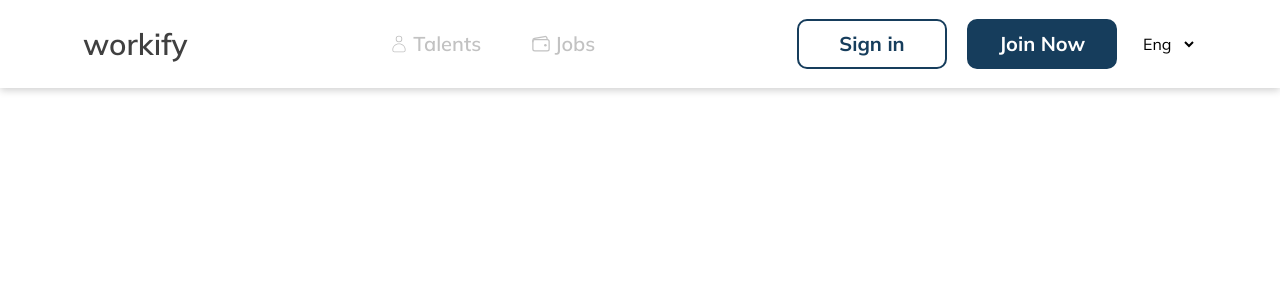
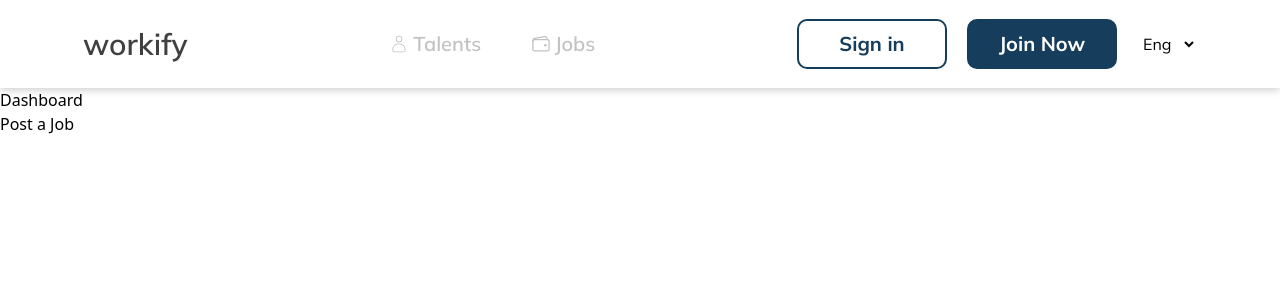
Before and after one commit to muhammadrizo-0100/Workify-project, a React app: page / in a window 1280 px wide. Shown: the top 300 px of the page. Built offline with nearby package versions, Linux system fonts and the light colour scheme; the HTML template or start-up script is replaced by a standard one.

Commit message:
dashboard

```diff
--- a/package.json
+++ b/package.json
@@ -11,10 +11,12 @@
   },
   "dependencies": {
     "@tailwindcss/vite": "^4.1.18",
+    "lucide-react": "^0.563.0",
     "react": "^19.2.0",
     "react-dom": "^19.2.0",
     "react-icons": "^5.5.0",
     "react-router-dom": "^7.12.0",
+    "tailwind": "^4.0.0",
     "tailwindcss": "^4.1.18"
   },
   "devDependencies": {
--- a/src/App.jsx
+++ b/src/App.jsx
@@ -1,10 +1,12 @@
 import './App.css'
 import Header from './components/Header';
+import Dashbord from './pages/Dashbord';
 
 function App() {
   return (
     <>
       <Header />
+      <Dashbord/>
     </>
   )
 }
--- /dev/null
+++ b/src/pages/Dashbord.jsx
@@ -0,0 +1,22 @@
+import { useState, useEffect } from 'react';
+
+function Dashboard() {
+    return(
+    <div className='Dashbord' >
+        <div>
+            <div>
+            <h1>Dashboard</h1>
+            </div> <button>Post a Job</button>
+        </div>
+        <div className='completed-views'>
+            <div className="completed"></div>
+            <div className='views'></div>
+        </div>
+        <div className="posts">
+
+        </div>
+    </div>
+    )
+}
+
+export default Dashboard;
--- /dev/null
+++ b/src/tailwind.config.js
@@ -0,0 +1,9 @@
+module.exports = {
+  content: [
+    "./src/**/*.{js,jsx,ts,tsx}",
+  ],
+  theme: {
+    extend: {},
+  },
+  plugins: [],
+}
```
Also changed, not shown: 1 other file (tests, documents, lock files or other folders).
